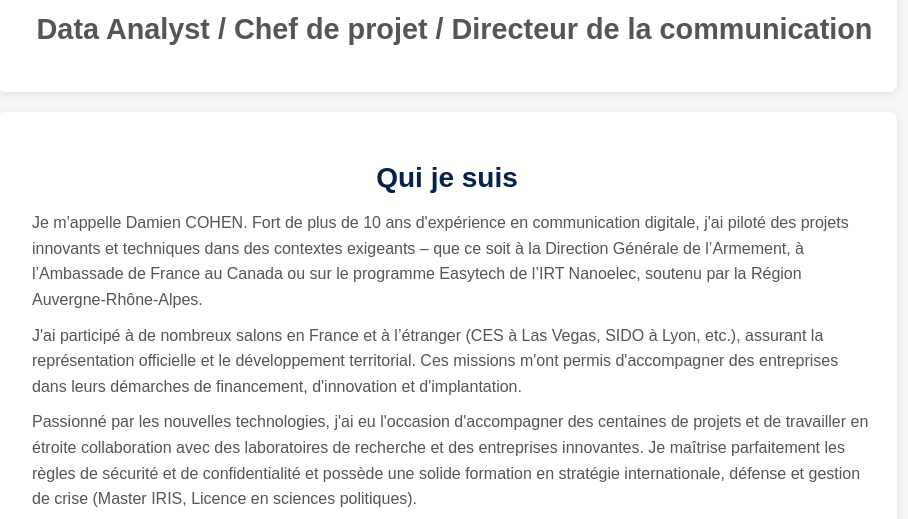
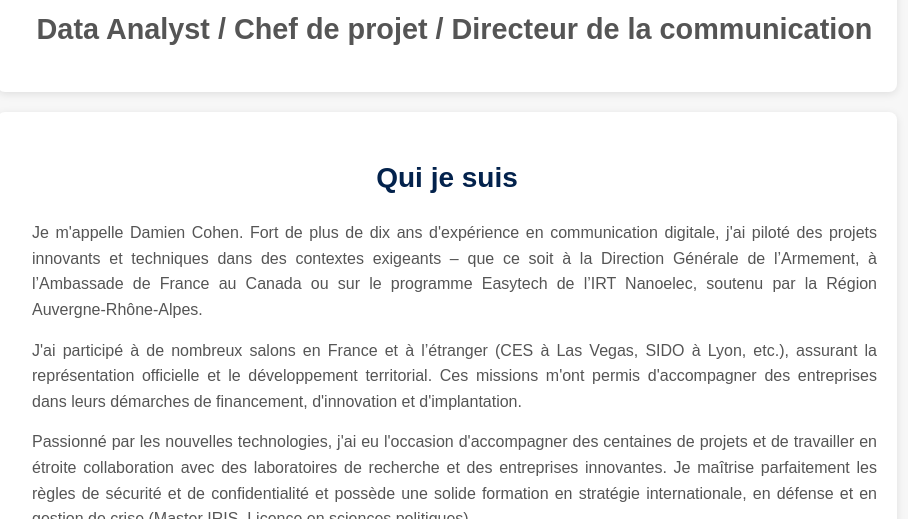
Before and after one commit to Damdam86/moncv.github.io, a plain HTML site: page index.html in a window 1280 px wide. Shown: the part 248-767 px from the top of the page, without its empty margins (193-1101 px from the left). Drawn offline with Linux system fonts and the light colour scheme.

Commit message:
update_CV

```diff
--- a/index.html
+++ b/index.html
@@ -91,7 +91,24 @@
         font-size: 1.8em; /* Ajustez la taille selon vos préférences */
         font-weight: bold; /* Facultatif : rend le texte en gras */
         margin: 20px 0; /* Facultatif : ajoute un peu d'espace autour */
-}
+    }
+    #about {
+    padding: 20px;
+    background: #fff;
+    border-radius: 8px;
+    box-shadow: 0 2px 8px rgba(0,0,0,0.1);
+    margin-bottom: 20px;
+    }
+    #about h2 {
+    text-align: center;
+    margin-bottom: 20px;
+    }
+    #about p {
+    margin-bottom: 15px;
+    text-align: justify; /* Optionnel : pour un alignement justifié */
+    line-height: 1.6;
+    }
+
   </style>
 </head>
 <body>
@@ -107,18 +124,19 @@
   <section id="about">
     <h2>Qui je suis</h2>
     <p>
-      Je m'appelle Damien COHEN. Fort de plus de 10 ans d'expérience en communication digitale, j'ai piloté des projets innovants et techniques dans des contextes exigeants – que ce soit à la Direction Générale de l’Armement, à l’Ambassade de France au Canada ou sur le programme Easytech de l’IRT Nanoelec, soutenu par la Région Auvergne-Rhône-Alpes.
+      Je m'appelle Damien Cohen. Fort de plus de dix ans d'expérience en communication digitale, j'ai piloté des projets innovants et techniques dans des contextes exigeants – que ce soit à la Direction Générale de l’Armement, à l’Ambassade de France au Canada ou sur le programme Easytech de l’IRT Nanoelec, soutenu par la Région Auvergne-Rhône-Alpes.
     </p>
     <p>
       J'ai participé à de nombreux salons en France et à l’étranger (CES à Las Vegas, SIDO à Lyon, etc.), assurant la représentation officielle et le développement territorial. Ces missions m'ont permis d'accompagner des entreprises dans leurs démarches de financement, d'innovation et d'implantation.
     </p>
     <p>
-      Passionné par les nouvelles technologies, j'ai eu l'occasion d'accompagner des centaines de projets et de travailler en étroite collaboration avec des laboratoires de recherche et des entreprises innovantes. Je maîtrise parfaitement les règles de sécurité et de confidentialité et possède une solide formation en stratégie internationale, défense et gestion de crise (Master IRIS, Licence en sciences politiques).
+      Passionné par les nouvelles technologies, j'ai eu l'occasion d'accompagner des centaines de projets et de travailler en étroite collaboration avec des laboratoires de recherche et des entreprises innovantes. Je maîtrise parfaitement les règles de sécurité et de confidentialité et possède une solide formation en stratégie internationale, en défense et en gestion de crise (Master IRIS, Licence en sciences politiques).
     </p>
     <p>
-      Sociable, diplomate et à l'aise dans les relations publiques, j'ai animé de nombreuses réunions, brainstormings et missions de prospection. Agile, autonome et curieux, j'aime apprendre et relever de nouveaux défis.
+      Sociable, diplomate et à l'aise dans les relations publiques, j'ai animé de nombreuses réunions, séances de brainstorming et missions de prospection. Agile, autonome et curieux, j'aime apprendre et relever de nouveaux défis.
     </p>
   </section>
+
 
   <!-- Expériences professionnelles -->
   <section id="experience">
```
